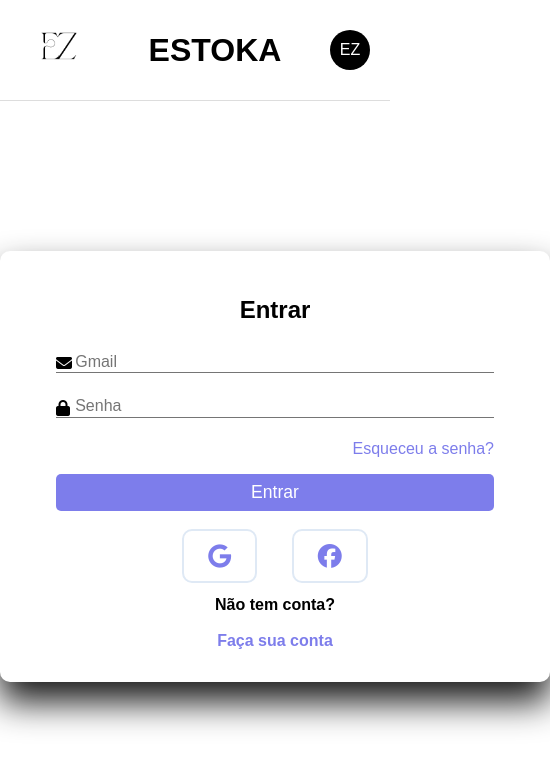
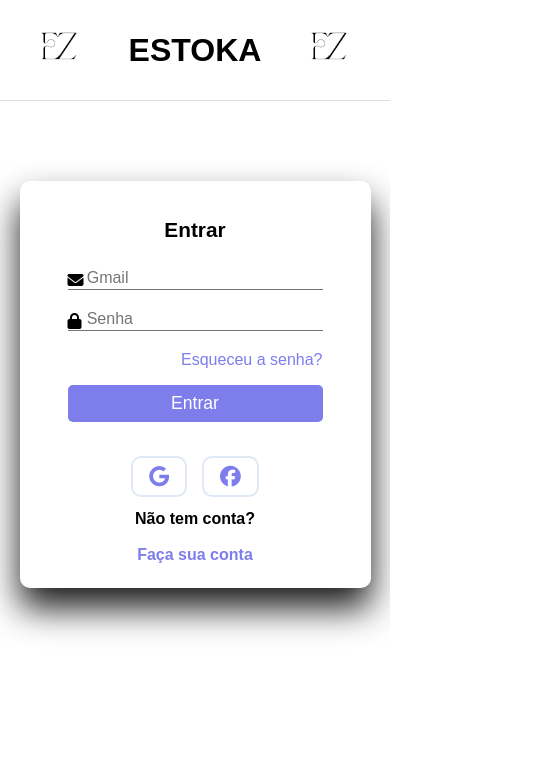
Before and after one commit to joyzinhw/ESTOKA, a website: page frontend/app.html in a window 390 px wide. Shown: the whole page, 550 px wide, since content can reach past the window. Drawn offline with Linux system fonts and the light colour scheme; no server answers.

Commit message:
add: web

```diff
--- a/frontend/app.html
+++ b/frontend/app.html
@@ -21,9 +21,8 @@
     <header>
     <img src="/frontend/img/LOGO.png" alt="Logo" class="logo">
     <h1>ESTOKA</h1>
-    <div class="avatar">EZ</div>
+    <img src="/frontend/img/LOGO.png" alt="Logo" class="logo">
   </header>
-
 
     <div class="container" id="signup" style="display:none;">
       <h1 class="form-title">Registrar</h1>
--- a/frontend/cs/estilo.css
+++ b/frontend/cs/estilo.css
@@ -1,10 +1,11 @@
-*{
-    margin:0;
-    padding:0;
-    box-sizing:border-box;
-    font-family:"poppins",sans-serif;
+* {
+    margin: 0;
+    padding: 0;
+    box-sizing: border-box;
+    font-family: "Poppins", sans-serif;
 }
-body{
+
+body {
     background-color: #ffffff;
     background: #fff;
 }
@@ -20,6 +21,9 @@ header {
 .logo {
     width: 80px;
     height: 80px;
+        display: flex;
+    align-items: center;
+    justify-content: center;
 }
 
 .avatar {
@@ -33,144 +37,138 @@ header {
     justify-content: center;
 }
 
-.container{
-    background:#fff;
-    width:550px;
-    padding:1.5rem;
+.container {
+    background: #fff;
+    width: 550px;
+    padding: 1.5rem;
     margin: 150px auto;
-    border-radius:10px;
-    box-shadow:0 20px 35px rgba(0,0,1,0.9);
+    border-radius: 10px;
+    box-shadow: 0 20px 35px rgba(0, 0, 1, 0.9);
 }
-form{
-    margin:0 2rem;
+
+form {
+    margin: 0 2rem;
 }
-.form-title{
-    font-size:1.5rem;
-    font-weight:bold;
-    text-align:center;
-    padding:1.3rem;
-    margin-bottom:0.4rem;
+
+.form-title {
+    font-size: 1.5rem;
+    font-weight: bold;
+    text-align: center;
+    padding: 1.3rem;
+    margin-bottom: 0.4rem;
 }
-input{
-    color:inherit;
-    width:100%;
-    background-color:transparent;
-    border:none;
-    border-bottom:1px solid #757575;
-    padding-left:1.5rem;
-    font-size:15px;
+
+.input-group {
+    padding: 1% 0;
+    position: relative;
 }
-.input-group{
-    padding:1% 0;
-    position:relative;
 
+.input-group i {
+    position: absolute;
+    color: black;
 }
-.input-group i{
-    position:absolute;
-    color:black;
+
+input {
+    color: inherit;
+    width: 100%;
+    background-color: transparent;
+    border: none;
+    border-bottom: 1px solid #757575;
+    padding-left: 1.5rem;
+    font-size: 15px;
 }
-input:focus{
+
+input:focus {
     background-color: transparent;
-    outline:transparent;
-    border-bottom:2px solid hsl(327,90%,28%);
+    outline: transparent;
+    border-bottom: 2px solid hsl(327, 90%, 28%);
 }
-input::placeholder{
-    color:transparent;
+
+input::placeholder {
+    color: transparent;
 }
-label{
-    color:#757575;
-    position:relative;
-    left:1.2em;
-    top:-1.3em;
-    cursor:auto;
-    transition:0.3s ease all;
+
+label {
+    color: #757575;
+    position: relative;
+    left: 1.2em;
+    top: -1.3em;
+    cursor: auto;
+    transition: 0.3s ease all;
 }
-input:focus~label,input:not(:placeholder-shown)~label{
-    top:-3em;
-    color:hsl(327,90%,28%);
-    font-size:15px;
+
+input:focus ~ label,
+input:not(:placeholder-shown) ~ label {
+    top: -3em;
+    color: hsl(327, 90%, 28%);
+    font-size: 15px;
 }
-.recover{
-    text-align:right;
-    font-size:1rem;
-    margin-bottom:1rem;
 
+.recover {
+    text-align: right;
+    font-size: 1rem;
+    margin-bottom: 1rem;
 }
-.recover a{
-    text-decoration:none;
-    color:rgb(125,125,235);
+
+.recover a {
+    text-decoration: none;
+    color: rgb(125, 125, 235);
 }
-.recover a:hover{
-    color:blue;
-    text-decoration:underline;
+
+.recover a:hover {
+    color: blue;
+    text-decoration: underline;
 }
-button{
-    font-size:1.1rem;
-    padding:8px 0;
-    border-radius:5px;
-    outline:none;
-    border:none;
-    width:100%;
-    background:rgb(125,125,235);
-    color:white;
-    cursor:pointer;
-    transition:0.9s;
+
+button {
+    font-size: 1.1rem;
+    padding: 8px 0;
+    border-radius: 5px;
+    outline: none;
+    border: none;
+    width: 100%;
+    background: rgb(125, 125, 235);
+    color: white;
+    cursor: pointer;
+    transition: 0.9s;
 }
-button:hover{
-    background:#07001f;
+
+button:hover {
+    background: #07001f;
 }
-.or{
-    font-size:1.1rem;
-    margin-top:0.5rem;
-    text-align:center;
+
+.or {
+    font-size: 1.1rem;
+    margin-top: 0.5rem;
+    text-align: center;
 }
-.icons{
-    text-align:center;
+
+/* ÍCONES AJUSTADOS E CENTRALIZADOS */
+.icons {
+    display: flex;
+    justify-content: center;
+    align-items: center;
+    flex-wrap: wrap;
+    gap: 15px;
+    margin-top: 1rem;
 }
-.icons i{
-    color:rgb(125,125,235);
-    padding:0.8rem 1.5rem;
-    border-radius:10px;
-    font-size:1.5rem;
-    cursor:pointer;
-    border:2px solid #dfe9f5;
-    margin:0 15px;
-    transition:1s;
+
+.icons i {
+    color: rgb(125, 125, 235);
+    padding: 0.8rem 1.5rem;
+    border-radius: 10px;
+    font-size: 1.5rem;
+    cursor: pointer;
+    border: 2px solid #dfe9f5;
+    transition: 0.3s;
 }
-.icons i:hover{
-    background:#07001f;
-    font-size:1.6rem;
-    border:2px solid rgb(125,125,235);
+
+.icons i:hover {
+    background: #07001f;
+    font-size: 1.6rem;
+    border: 2px solid rgb(125, 125, 235);
 }
-.links{
-    display:flex;
-    justify-content:space-around;
-    padding:0 4rem;
-    margin-top:0.9rem;
-    font-weight:bold;
-}
- #signUpButton, #signInButton{
-    color:rgb(125,125,235);
-    border:none;
-    background-color:transparent;
-    font-size:1rem;
-    font-weight:bold;
-}
-#signUpButton:hover, #signInButton:hover {
-    text-decoration:underline;
-    color:blue;
-}
-.messageDiv{
-    background-color:hsl(327,90%,28%);
-    color:white;
-    padding:10px 20px;
-    margin:10px;
-    border-radius: 5px;
-    font-size:1rem;
-    opacity:0;
-    animation:fadeOut 7s forwards;
 
-}
 .links {
     display: flex;
     justify-content: center;
@@ -180,3 +178,51 @@ button:hover{
     margin-top: 0.8rem;
     font-weight: bold;
 }
+
+#signUpButton,
+#signInButton {
+    color: rgb(125, 125, 235);
+    border: none;
+    background-color: transparent;
+    font-size: 1rem;
+    font-weight: bold;
+}
+
+#signUpButton:hover,
+#signInButton:hover {
+    text-decoration: underline;
+    color: blue;
+}
+
+.messageDiv {
+    background-color: hsl(327, 90%, 28%);
+    color: white;
+    padding: 10px 20px;
+    margin: 10px;
+    border-radius: 5px;
+    font-size: 1rem;
+    opacity: 0;
+    animation: fadeOut 7s forwards;
+}
+
+/* RESPONSIVIDADE */
+@media (max-width: 768px) {
+    .container {
+        width: 90%;
+        margin: 80px auto;
+        padding: 1rem;
+    }
+
+    .form-title {
+        font-size: 1.3rem;
+    }
+
+    input {
+        font-size: 14px;
+    }
+
+    .icons i {
+        font-size: 1.3rem;
+        padding: 0.5rem 1rem;
+    }
+}
```
Also changed, not shown: frontend/index.html (+2 -2 lines), frontend/reset-password.html (+1 -0 lines). Lines whose indentation alone changed are shown as unchanged.
